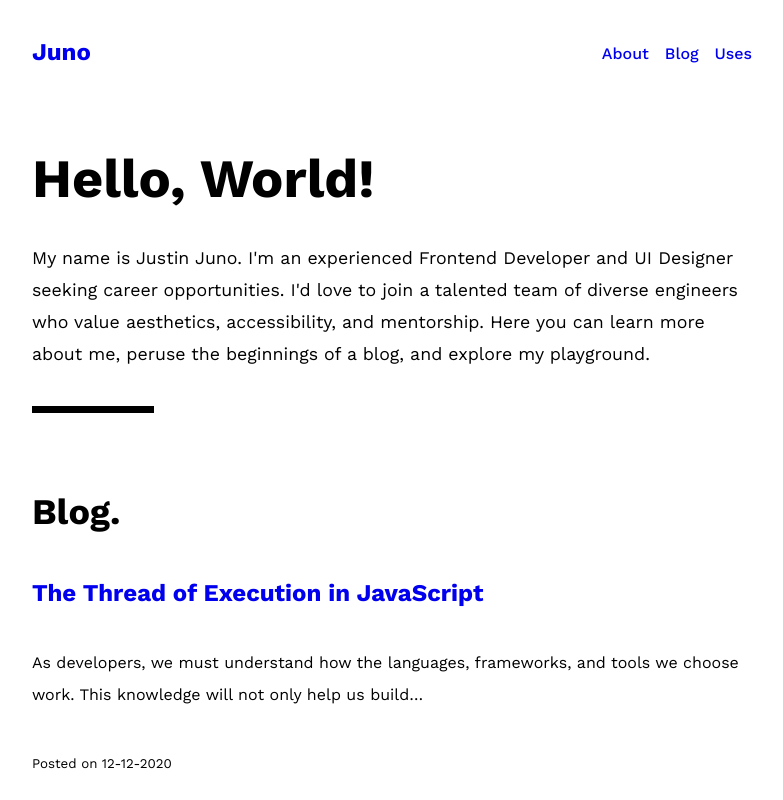
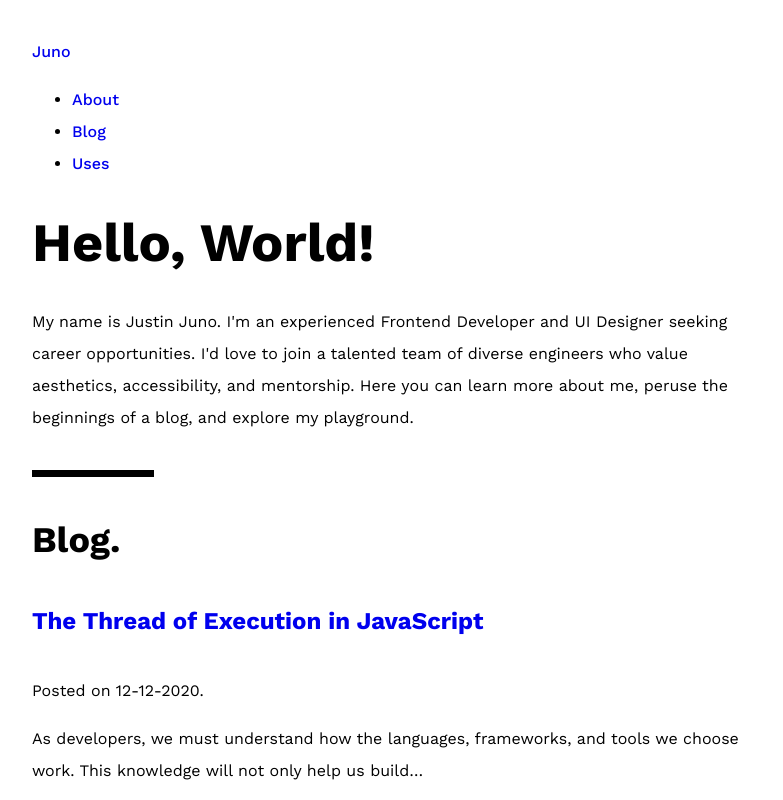
Before and after one commit to justinjunodev/personal-site, a Gatsby site: page / in a window 1280 px wide. Shown: the top 800 px of the page, without its empty margins (248-1031 px from the left). Built offline with nearby package versions, Linux system fonts and the light colour scheme; Gatsby itself is replaced by a stand-in of ours; some packages are replaced by stand-ins of ours.

Commit message:
reset styled component styles

```diff
--- a/src/components/Header/Header.js
+++ b/src/components/Header/Header.js
@@ -1,13 +1,12 @@
 import React from 'react'
 import PropTypes from 'prop-types'
-import * as S from './styles'
 
 const Header = ({ title, children }) => (
-  <S.HeaderContent>
-    <S.HeaderHeading>{title}</S.HeaderHeading>
-    {children && <S.HeaderText>{children}</S.HeaderText>}
+  <header>
+    <h1>{title}</h1>
+    {children && <p>{children}</p>}
     <hr />
-  </S.HeaderContent>
+  </header>
 )
 
 Header.propTypes = {
--- a/src/components/Header/styles.js
+++ /dev/null
@@ -1,14 +0,0 @@
-import styled from 'styled-components'
-
-export const HeaderContent = styled.header`
-  padding: var(--scale-7) 0 var(--scale-5);
-`
-
-export const HeaderHeading = styled.h1`
-  margin-top: 0;
-`
-
-export const HeaderText = styled.p`
-  font-size: calc(var(--scale-2) + var(--scale-1));
-  margin-bottom: var(--scale-5);
-`
--- a/src/components/Nav/Nav.js
+++ b/src/components/Nav/Nav.js
@@ -1,24 +1,23 @@
 import React from 'react'
-import * as S from './styles'
 import Link from '../Link'
 
 const Nav = () => (
-  <S.NavContent>
+  <nav>
     <Link to="/">
-      <S.NavLogo>Juno</S.NavLogo>
+      <span>Juno</span>
     </Link>
-    <S.NavMenu>
-      <S.NavMenuItem>
+    <ul>
+      <li>
         <Link to="/about">About</Link>
-      </S.NavMenuItem>
-      <S.NavMenuItem>
+      </li>
+      <li>
         <Link to="/blog">Blog</Link>
-      </S.NavMenuItem>
-      <S.NavMenuItem>
+      </li>
+      <li>
         <Link to="/uses">Uses</Link>
-      </S.NavMenuItem>
-    </S.NavMenu>
-  </S.NavContent>
+      </li>
+    </ul>
+  </nav>
 )
 
 export default Nav
--- a/src/components/Nav/styles.js
+++ /dev/null
@@ -1,25 +0,0 @@
-import styled from 'styled-components'
-
-export const NavContent = styled.nav`
-  display: flex;
-  align-items: center;
-  justify-content: space-between;
-`
-
-export const NavLogo = styled.span`
-  font-weight: var(--heading);
-  font-size: var(--scale-4);
-`
-
-export const NavMenu = styled.ul`
-  display: flex;
-  align-items: center;
-  margin: 0;
-`
-
-export const NavMenuItem = styled.li`
-  list-style: none;
-  :not(:last-of-type) {
-    margin-right: var(--scale-3);
-  }
-`
--- a/src/components/PostFeed/PostFeed.js
+++ b/src/components/PostFeed/PostFeed.js
@@ -5,19 +5,17 @@ import Link from '../Link'
 const PostFeed = () => {
   const posts = usePosts()
   return (
-    <div>
+    <>
       {posts.map(post => (
         <article key={post.slug}>
           <Link to={`/blog/${post.slug}`}>
             <h3>{post.title}</h3>
           </Link>
+          <span>Posted on {post.date}.</span>
           <p>{post.excerpt}</p>
-          <p>
-            <small>Posted on {post.date}</small>
-          </p>
         </article>
       ))}
-    </div>
+    </>
   )
 }
 
```
